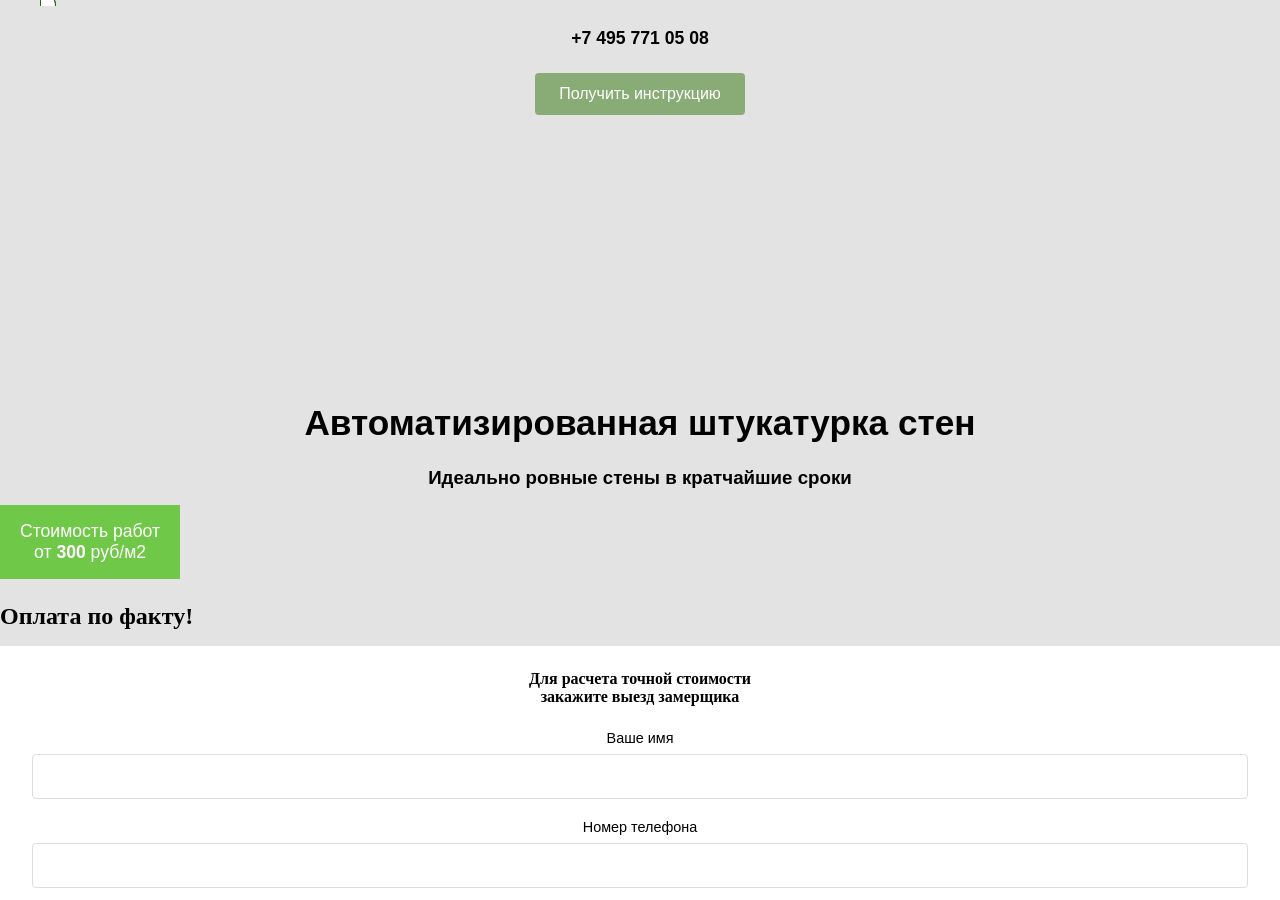
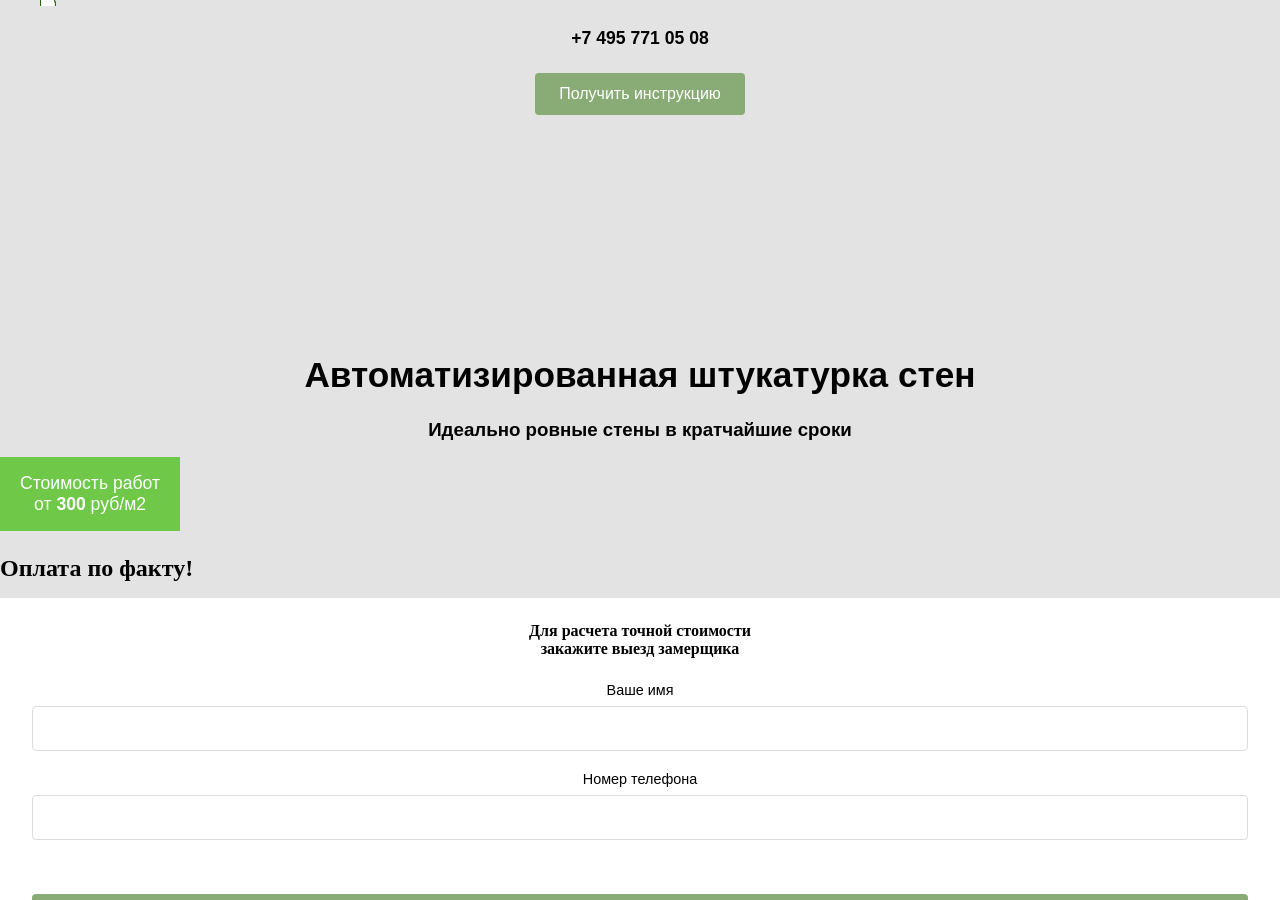

Add files via upload

--- a/less35/src/css/style.css
+++ b/less35/src/css/style.css
@@ -134,16 +134,13 @@ h1, h2, h3, h4, h5, h6, p {
 }
 
 /*Таймер отсчета*/
-.timerBox { 
-  margin-bottom: 1rem;
-}
+
 
 .time-unit { 
   text-align: center; 
   color: black; 
   padding: 15px 5px; 
   transition: all 0.3s ease;
-  position: ;
   cursor: pointer;
 }
 .time-unit:hover { transform: scale(1.08); box-shadow: 0 10px 25px rgba(0,0,0,0.3); }
@@ -189,6 +186,7 @@ h1, h2, h3, h4, h5, h6, p {
 @media (max-width: 400px) {
   .time-number { font-weight: 900; letter-spacing: -1px; }
 }
+
 
 
 
@@ -284,7 +282,7 @@ h1, h2, h3, h4, h5, h6, p {
 }
 
 .headRow {
-  margin-bottom: 18rem;
+  margin-bottom: 15rem;
 }
 
 
@@ -922,3 +920,18 @@ a:focus {
   display: block;
   border-radius: 8px;
 }
+.fade-in-scroll {
+  opacity: 0;
+  transform: translateY(40px);
+  transition: all 0.8s cubic-bezier(0.25, 0.46, 0.45, 0.94); /* Плавная */
+}
+
+/* Активное состояние (когда видно) */
+.fade-in-scroll.fade-in-active {
+  opacity: 1;
+  transform: translateY(0);
+}
+
+/* Вариации задержек */
+.fade-in-scroll:nth-child(odd) { transition-delay: 0.1s; }
+.fade-in-scroll:nth-child(even) { transition-delay: 0.2s; }
